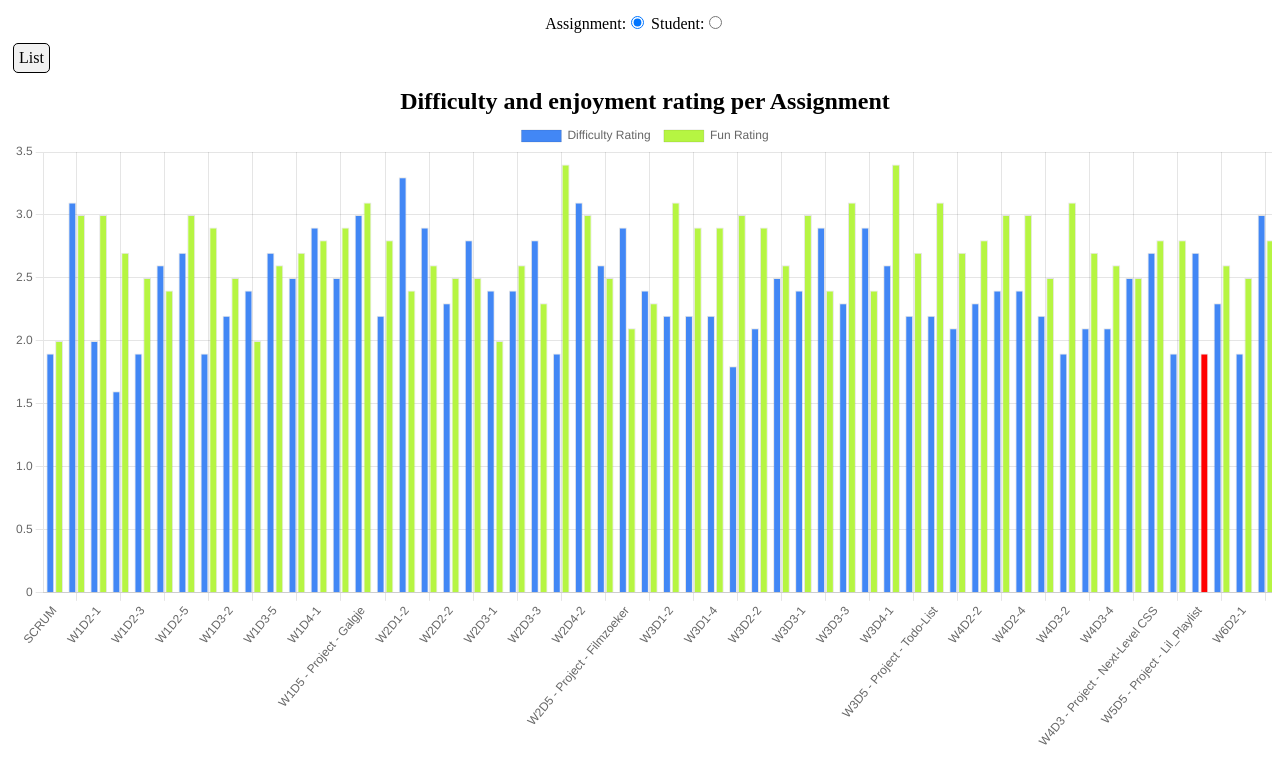
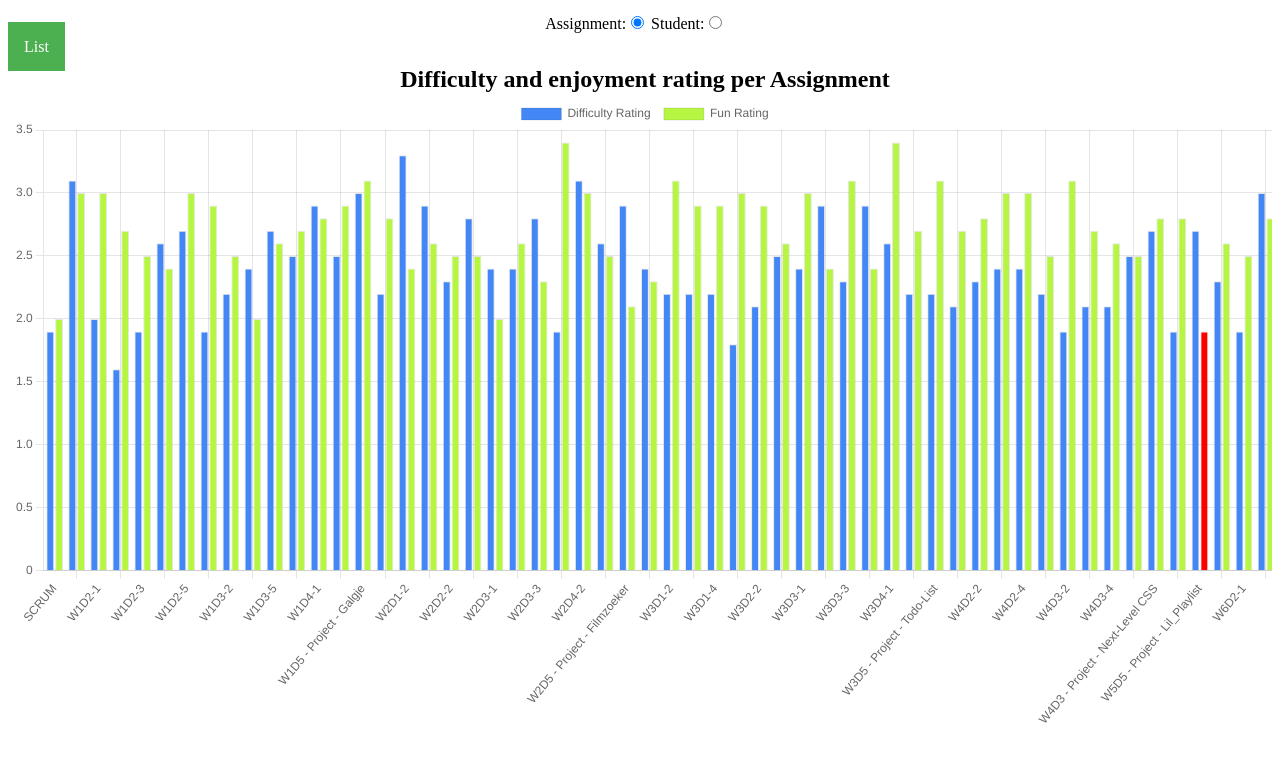
Before and after one commit to SamHogenbirk/eindopdracht, a React (Create React App) app in the folder my-app/: page / in a window 1280 px wide. Shown: the top 782 px of the page. Built offline with nearby package versions, Linux system fonts and the light colour scheme.

Commit message:
added bit of css

```diff
--- a/my-app/src/App.css
+++ b/my-app/src/App.css
@@ -36,12 +36,13 @@ ul{
 }
 
 .tag{
-  display: inline-block;
-  margin: 5px;
-  padding: 5px;
-  border: 1px solid black;
-  border-radius: 5px;
-  background-color: #f1f1f1;
+
+  background-color: #4CAF50;
+  color: white;
+  padding: 16px;
+  font-size: 16px;
+  border: none;
+  cursor: pointer;
 }
 
 .dropdown {
@@ -49,17 +50,39 @@ ul{
   display: inline-block;
 }
 
-
 .dropdown-content {
   display: none;
   position: absolute;
   background-color: #f9f9f9;
   min-width: 160px;
   box-shadow: 0px 8px 16px 0px rgba(0,0,0,0.2);
+  z-index: 1;
+}
+
+.dropdown-content a {
+  color: black;
   padding: 12px 16px;
-  z-index: 1;
+  text-decoration: none;
+  display: block;
+  position: absolute;
+}
+
+.dropdown-content a:hover {
+  background-color: #f1f1f1
+
 }
 
 .dropdown:hover .dropdown-content {
   display: block;
+
 }
+
+.dropdown:hover .dropbtn {
+  background-color: #3e8e41;
+}
+
+
+/*
+.dropdown:hover .dropdown-content {
+  display: block;
+} */
--- a/my-app/src/components/StudentList.js
+++ b/my-app/src/components/StudentList.js
@@ -9,8 +9,8 @@ const StudentList = (props) => {
     }
 
     return (
-        <div>
-            <ul className='dropdown-content'>
+        <div className='dropdown-content'>
+            <ul >
                 {props.data.map((item) => <ListItem key={id()} data={item} />)}
             </ul>
         </div>
```
